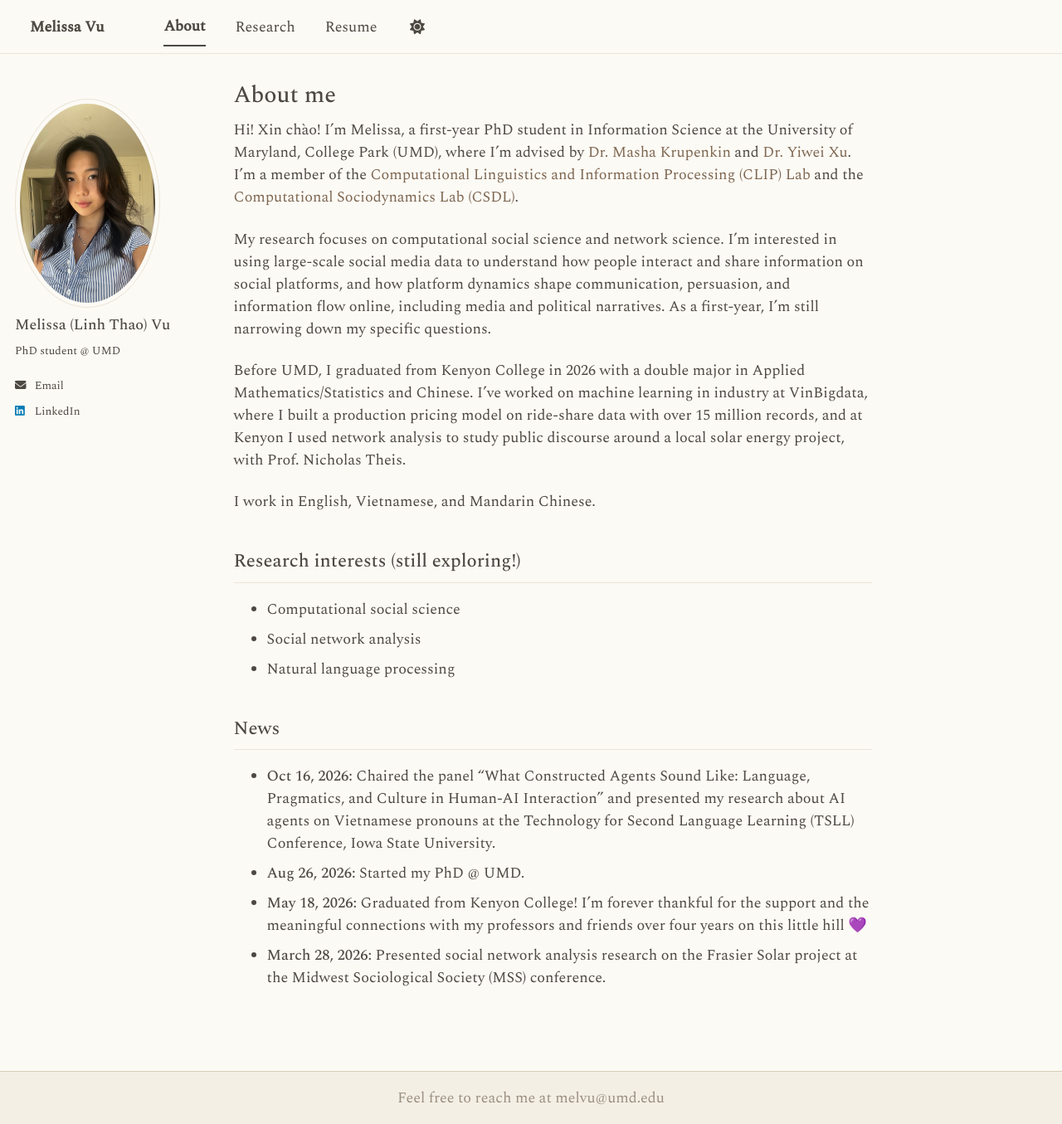
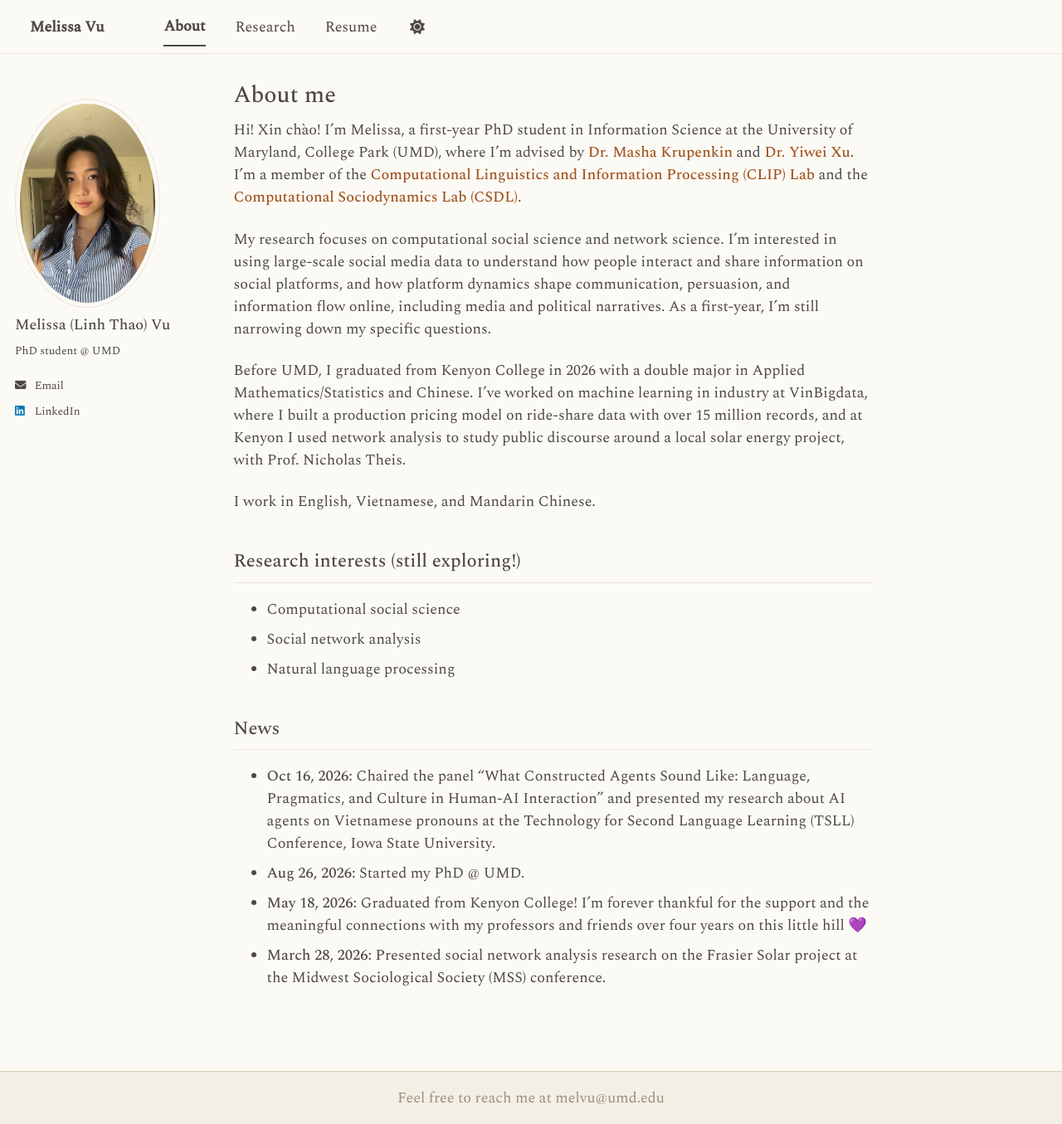
Before and after one commit to melvu-25/melvu-25.github.io, a Jekyll site: the page built from _pages/about.md, in a window 1280 px wide and 1355 px high. Shown: the whole window at 83% size. Built offline with Jekyll 4.4.1, drawn with Linux system fonts in a browser that asks for light colours; a script bundle is joined from its source files by our own code; a style sheet for code colours, icons or effects is not loaded.

Commit message:
More visible link colors in day and night modes
Co-Authored-By: Claude Opus 5.5 <noreply@anthropic.com>
Claude-Session: https://claude.ai/code/session_012ifzfhCaGA3SXhKdS2kXCK

```diff
--- a/_sass/_custom.scss
+++ b/_sass/_custom.scss
@@ -33,6 +33,7 @@ strong, b { font-weight: 500; }
 .page__content a,
 .page__content a:visited {
   text-decoration: none;
+  font-weight: 500;
 }
 .page__content a:hover {
   text-decoration: underline;
--- a/_sass/theme/_beige_dark.scss
+++ b/_sass/theme/_beige_dark.scss
@@ -44,11 +44,11 @@ html[data-theme="dark"] {
     --global-code-background-color      : #342d27;
     --global-code-text-color            : #ddd2c4;
     --global-fig-caption-color          : #c4b6a5;
-    --global-link-color                 : #e0b98c;
-    --global-link-color-hover           : #f0d2ad;
-    --global-link-color-visited         : #e0b98c;
+    --global-link-color                 : #f5a85a;
+    --global-link-color-hover           : #ffc78f;
+    --global-link-color-visited         : #f5a85a;
     --global-masthead-link-color        : #ddd2c4;
-    --global-masthead-link-color-hover  : #e0b98c;
+    --global-masthead-link-color-hover  : #f5a85a;
     --global-text-color                 : #ddd2c4;
     --global-text-color-light           : #c4b6a5;
     --global-thead-color                : #342d27;
--- a/_sass/theme/_beige_light.scss
+++ b/_sass/theme/_beige_light.scss
@@ -36,11 +36,11 @@ $sidebar-screen-min-width   : 1024px;
     --global-code-background-color      : #f6f2ea;
     --global-code-text-color            : #4d4842;
     --global-fig-caption-color          : #9a8f80;
-    --global-link-color                 : #7d6650;
-    --global-link-color-hover           : #574535;
-    --global-link-color-visited         : #7d6650;
+    --global-link-color                 : #a0521d;
+    --global-link-color-hover           : #7a3c12;
+    --global-link-color-visited         : #a0521d;
     --global-masthead-link-color        : #4d4842;
-    --global-masthead-link-color-hover  : #7d6650;
+    --global-masthead-link-color-hover  : #a0521d;
     --global-text-color                 : #4d4842;
     --global-text-color-light           : #9a8f80;
     --global-thead-color                : #f4efe5;
```
